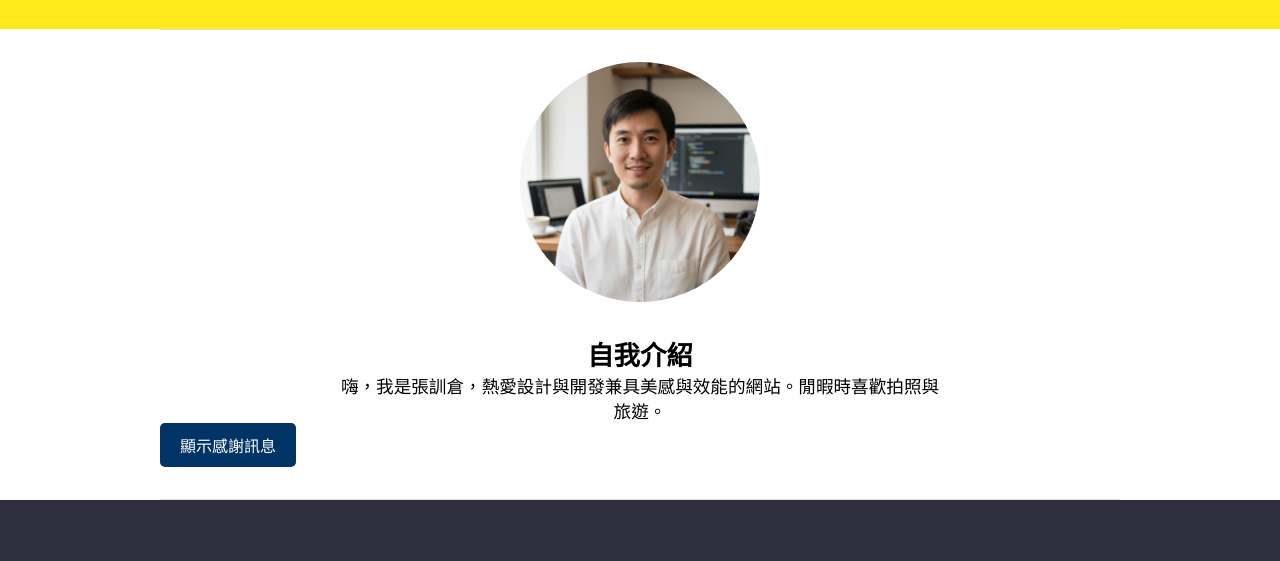
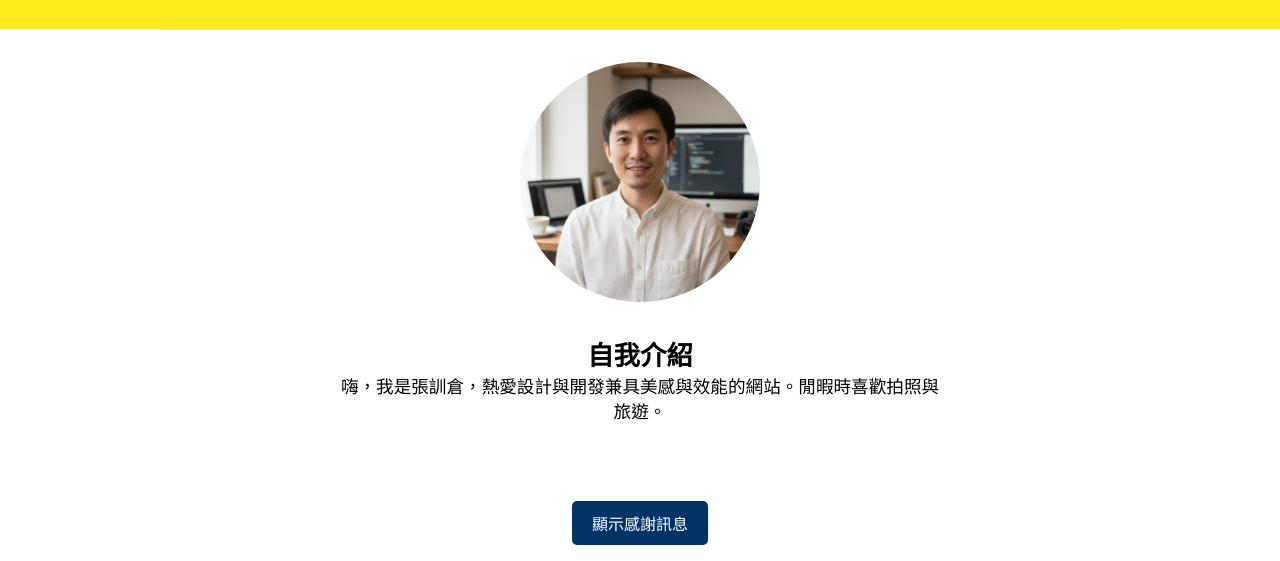
Before and after one commit to RamonZhang45/infotest, a plain HTML site: page index.html in a window 1280 px wide. Shown: the part 181-742 px from the top of the page. Drawn offline with Linux system fonts and the light colour scheme.

Commit message:
Update style.css

```diff
--- a/style.css
+++ b/style.css
@@ -114,3 +114,10 @@ img {
   max-width: 100%;
   height: auto;
 }
+
+.thanks-button {
+  display: flex;
+  justify-content: center;
+  align-items: center;
+  height: 200px; /* 或其他高度 */
+}
```
